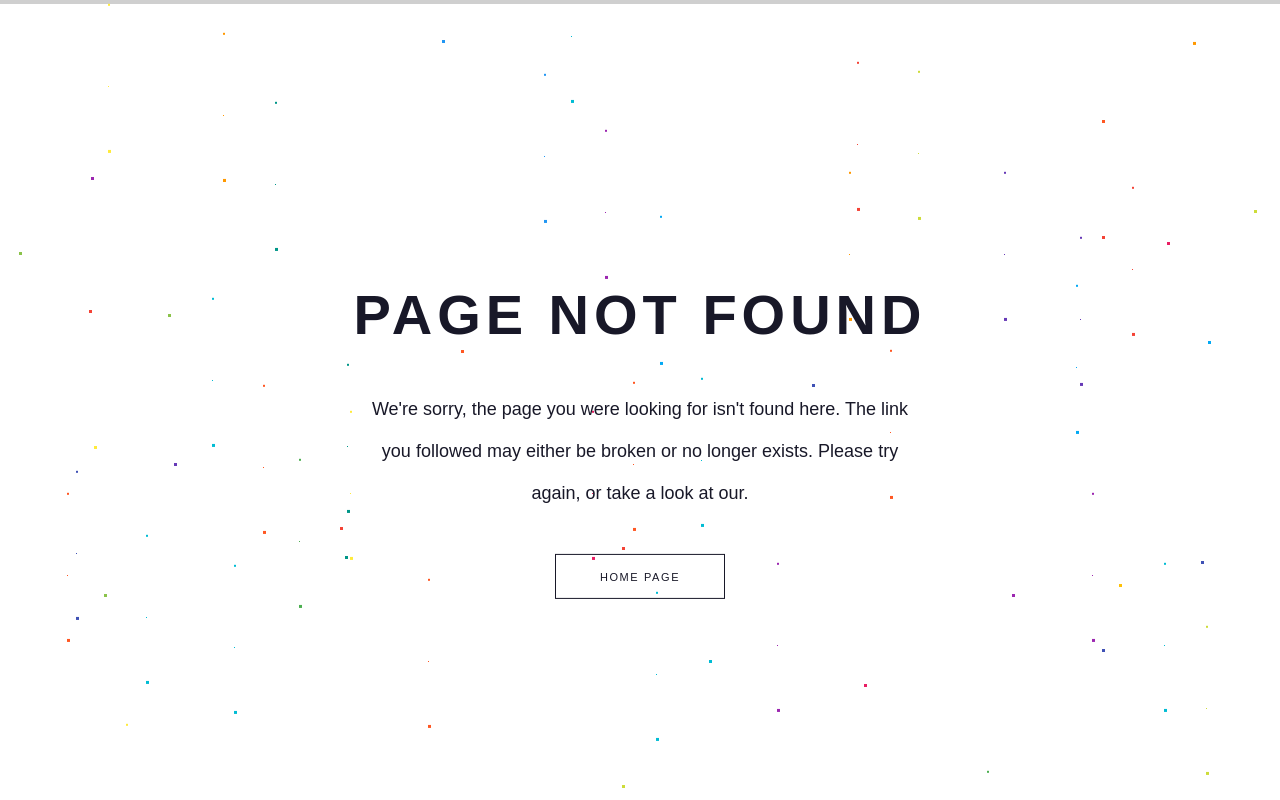
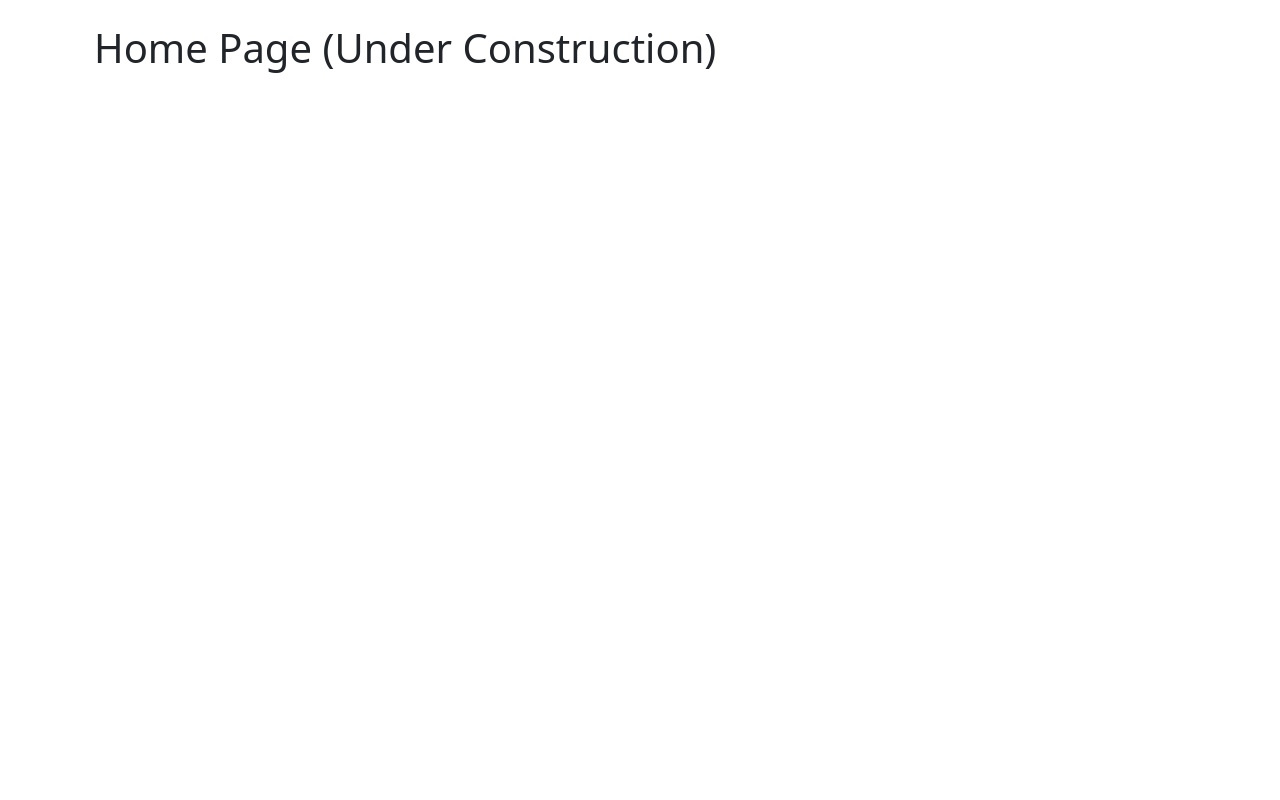
Before and after one commit to iosmonbekov/travel-app-front, a React (Create React App) app: page / in a window 1280 px wide. Before the commit this address had no page. Built offline with nearby package versions, Linux system fonts and the light colour scheme.

Commit message:
added home page

```diff
--- a/index.js
+++ b/index.js
@@ -2,7 +2,7 @@ const express = require('express')
 const path = require('path')
 
 const app = express()
-const PORT = process.env.PORT || 8080
+const PORT = process.env.PORT || 3000
 
 app.use(express.static(path.join(__dirname, 'build')))
 
--- a/src/pages/404/index.js
+++ b/src/pages/404/index.js
@@ -2,7 +2,7 @@ import React from 'react'
 import { Link } from 'react-router-dom'
 import './index.scss'
 
-export const NotFoundPage = () => {
+export const NotFound = () => {
 	return <div className='not-found-page'>
 		<header className="top-header">
 		</header>
--- /dev/null
+++ b/src/pages/home/index.js
@@ -0,0 +1,7 @@
+import React from 'react'
+
+export const Home = () => {
+	return <div className="container p-4">
+		<h1>Home Page (Under Construction)</h1>
+	</div>
+}
--- a/src/pages/index.js
+++ b/src/pages/index.js
@@ -1,5 +1,6 @@
 import { SignIn } from './sign-in'
 import { SignUp } from './sign-up'
-import { NotFoundPage } from './404'
+import { NotFound } from './404'
+import { Home } from './home'
 
-export { SignIn, SignUp, NotFoundPage }
+export { SignIn, SignUp, NotFound, Home }
```
Also changed, not shown: src/routes/router.js (+6 -2 lines).
